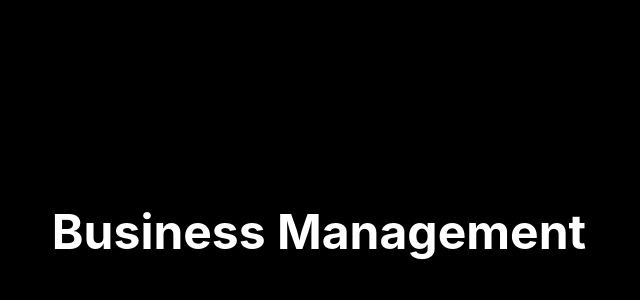
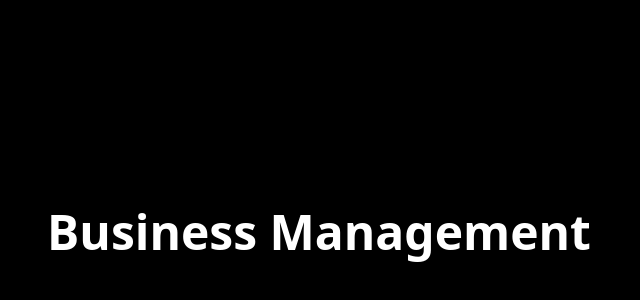
Before and after one commit to igoorcv/business-management-system, a React (Create React App) app in the folder frontend/: page / in a window 1280 px wide. Shown: the part 168-468 px from the top of the page, without its empty margins (321-961 px from the left). Built offline with nearby package versions, Linux system fonts and the light colour scheme.

Commit message:
Configuração completa do front-end

```diff
--- a/frontend/src/api.js
+++ /dev/null
@@ -1,9 +0,0 @@
-//Gerenciar chamadas de API
-
-import axios from 'axios';
-
-const api = axios.create({
-    baseURL: 'http://127.0.0.1:5000/api',
-});
-
-export default api;
--- a/frontend/src/index.css
+++ b/frontend/src/index.css
@@ -1,19 +1,3 @@
-
-
 @tailwind base;
 @tailwind components;
 @tailwind utilities;
-
-body {
-  margin: 0;
-  font-family: -apple-system, BlinkMacSystemFont, 'Segoe UI', 'Roboto', 'Oxygen',
-    'Ubuntu', 'Cantarell', 'Fira Sans', 'Droid Sans', 'Helvetica Neue',
-    sans-serif;
-  -webkit-font-smoothing: antialiased;
-  -moz-osx-font-smoothing: grayscale;
-}
-
-code {
-  font-family: source-code-pro, Menlo, Monaco, Consolas, 'Courier New',
-    monospace;
-}
--- a/frontend/tailwind.config.js
+++ b/frontend/tailwind.config.js
@@ -1,18 +1,10 @@
-/* @type {import('tailwindcss').Config}
+/** @type {import('tailwindcss').Config} */
 module.exports = {
-  content: [],
+  content: [
+    "./src/**/*.{js,jsx,ts,tsx}",
+  ],
   theme: {
     extend: {},
   },
   plugins: [],
 }
-
-*/
-
-module.exports = {
-  content: ['./src/**/*.{js,jsx,ts,tsx}'],
-  theme: {
-      extend: {},
-  },
-  plugins: [],
-};
```
Also changed, not shown: frontend/package.json (+9 -12 lines), 2 other files (tests, documents, lock files or other folders).
